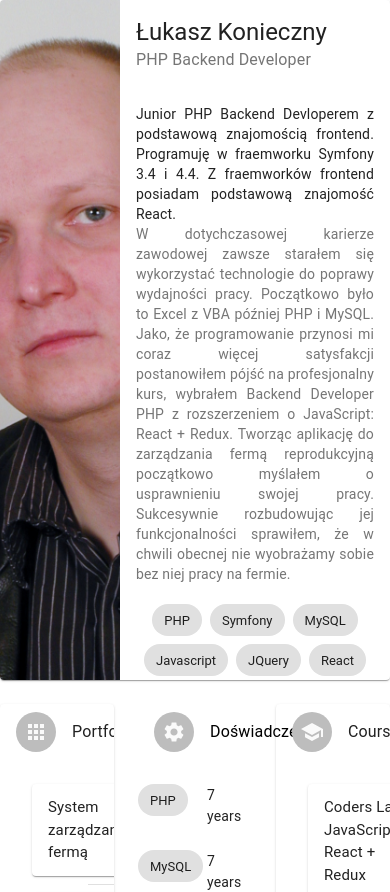
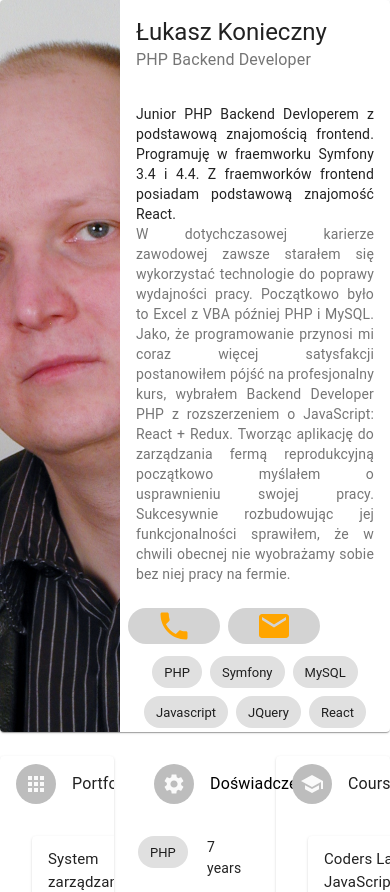
Before and after one commit to LookasNorman/lookas-site, a React (Create React App) app: page / in a window 390 px wide. Shown: the top 892 px of the page. Built offline with nearby package versions, Linux system fonts and the light colour scheme.

Commit message:
Added phone and email

```diff
--- a/src/components/main/AboutMe.js
+++ b/src/components/main/AboutMe.js
@@ -4,9 +4,14 @@ import Card from '@material-ui/core/Card'
 import CardContent from '@material-ui/core/CardContent'
 import CardHeader from '@material-ui/core/CardHeader'
 import CardMedia from '@material-ui/core/CardMedia'
+import CardActions from '@material-ui/core/CardActions'
 import Typography from '@material-ui/core/Typography'
 import Chip from '@material-ui/core/Chip'
 import LKPhoto from '../../media/LKPhoto.jpg'
+import PhoneIcon from '@material-ui/icons/Phone'
+import EmailIcon from '@material-ui/icons/Email'
+import { Tooltip } from '@material-ui/core'
+import { red } from '@material-ui/core/colors'
 
 const useStyles = makeStyles((theme) => ({
   root: {
@@ -29,6 +34,12 @@ const useStyles = makeStyles((theme) => ({
     '& > *': {
       margin: theme.spacing(0.5),
     },
+  },
+  tooltip: {
+    width: '92px',
+    height: '36px',
+    borderRadius: '18px',
+    backgroundColor: 'lightgray',
   },
 }))
 
@@ -54,6 +65,14 @@ export default function AboutMe() {
             wyobrażamy sobie bez niej pracy na fermie.
           </Typography>
         </CardContent>
+        <CardActions>
+          <Tooltip title={<h3>+48 669 905 464</h3>} interactive className={classes.tooltip}>
+            <PhoneIcon style={{ fill: 'orange' }} />
+          </Tooltip>
+          <Tooltip title={<h3>lookasziebice@gmail.com</h3>} className={classes.tooltip}>
+            <EmailIcon style={{ fill: 'orange' }} />
+          </Tooltip>
+        </CardActions>
         <div className={classes.chip}>
           <Chip label="PHP" />
           <Chip label="Symfony" />
```
